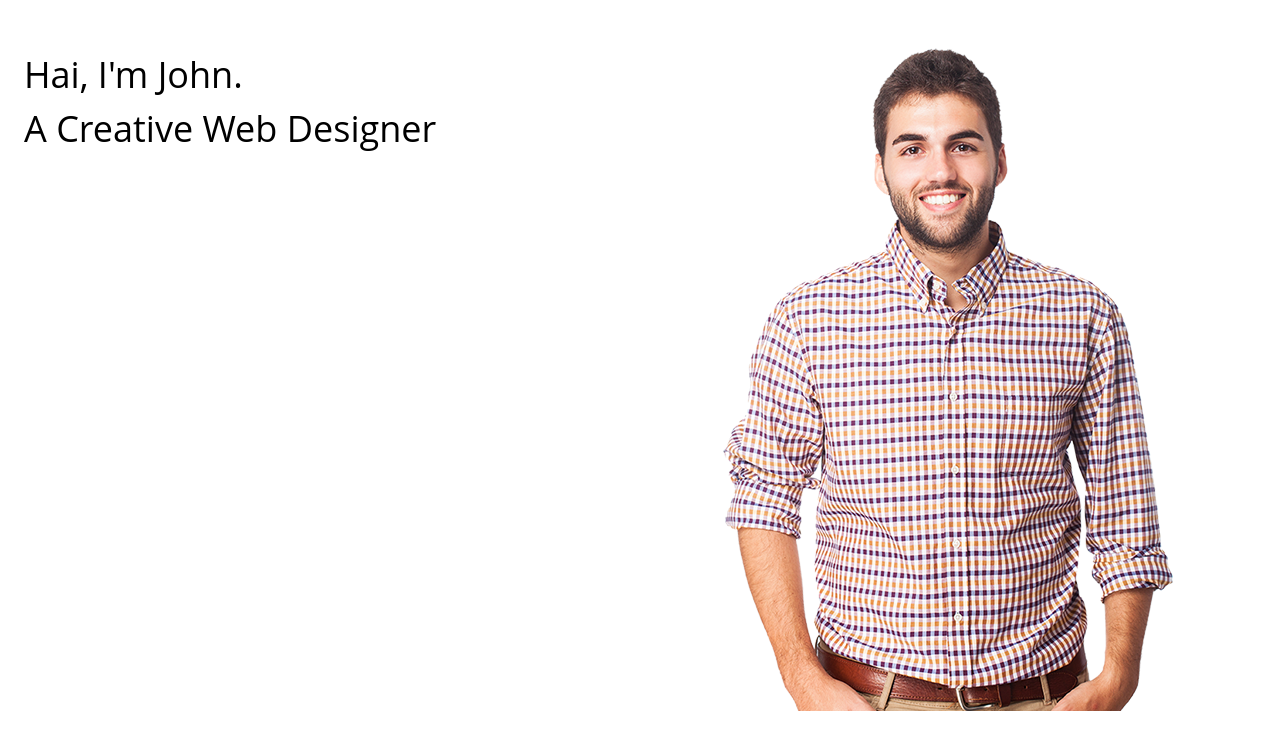
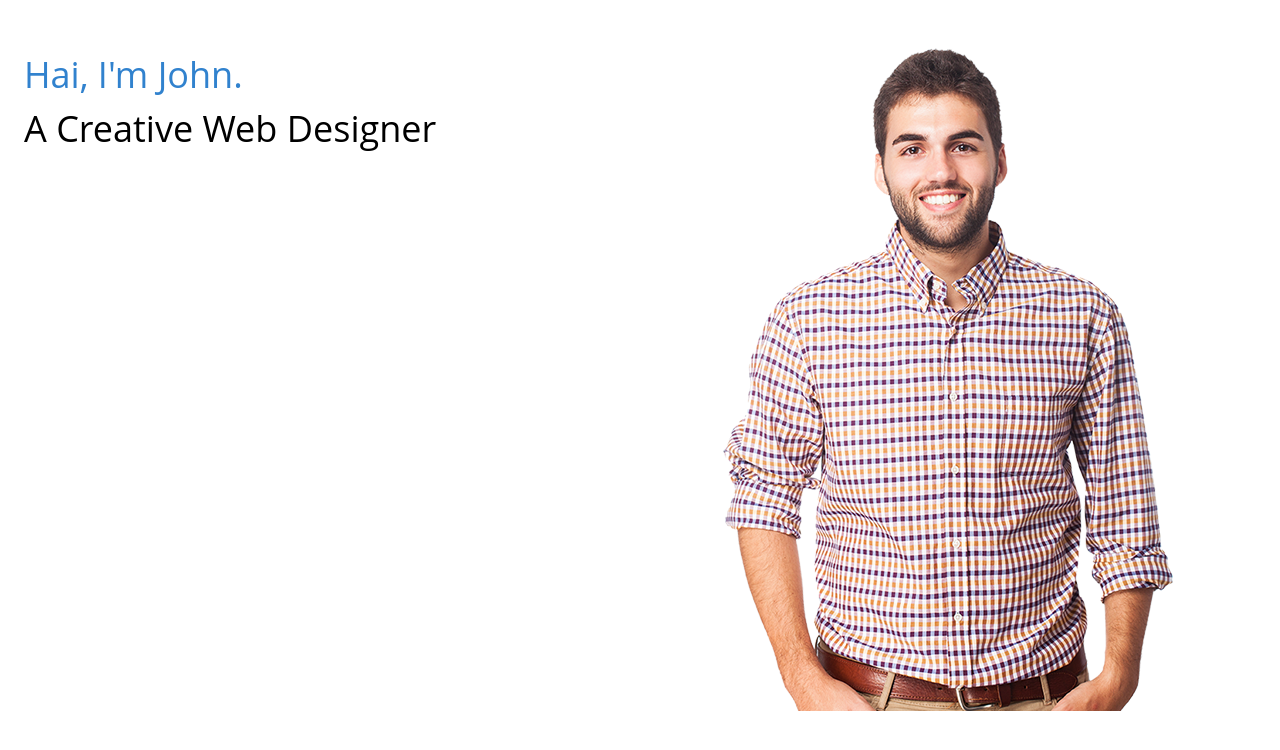
Before and after one commit to masb0ymas/next-resume, a Next.js app: page / in a window 1280 px wide. Shown: the top 750 px of the page. Built offline with nearby package versions, Linux system fonts and the light colour scheme.

Commit message:
change title

```diff
--- a/src/views/Landing/Landing.js
+++ b/src/views/Landing/Landing.js
@@ -10,7 +10,9 @@ export default function Landing() {
         <div className={cx('container', 'mx-auto')}>
           <div className={cx('grid', 'sm:grid-cols-1', 'lg:grid-cols-2')}>
             <h1 className={cx('text-4xl')}>
-              Hai, I&apos;m John.
+              <p className={cx('text-blue-600 text-opacity-100')}>
+                Hai, I&apos;m John.
+              </p>
               <Typewriter
                 options={{
                   strings: ['A Creative Web Designer', 'A Website Developer'],
--- a/tailwind.config.js
+++ b/tailwind.config.js
@@ -8,9 +8,6 @@ module.exports = {
       lg: '1024px',
       xl: '1280px',
     },
-    colors: {
-      primary: '#209eee',
-    },
   },
   variants: {},
   plugins: [],
```
